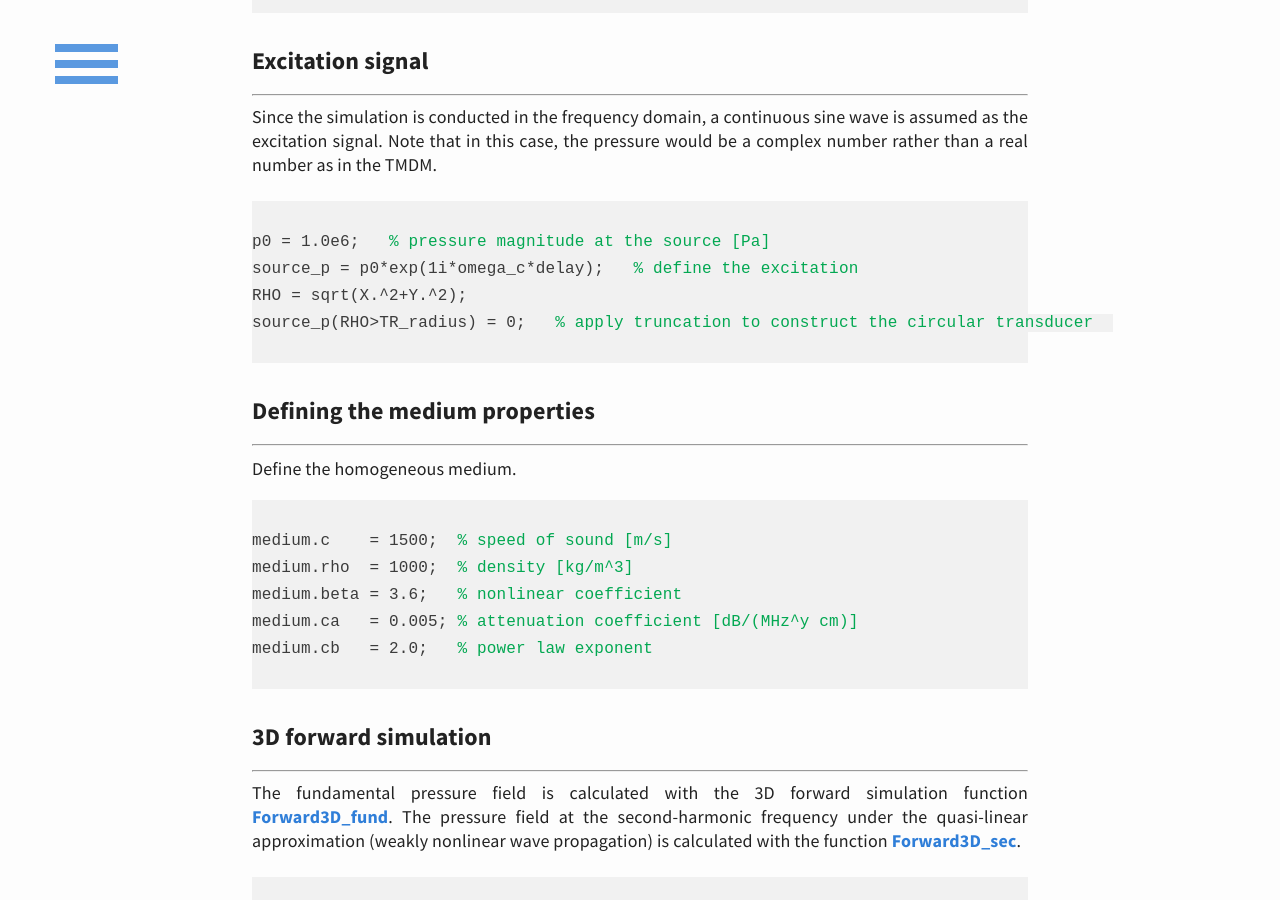
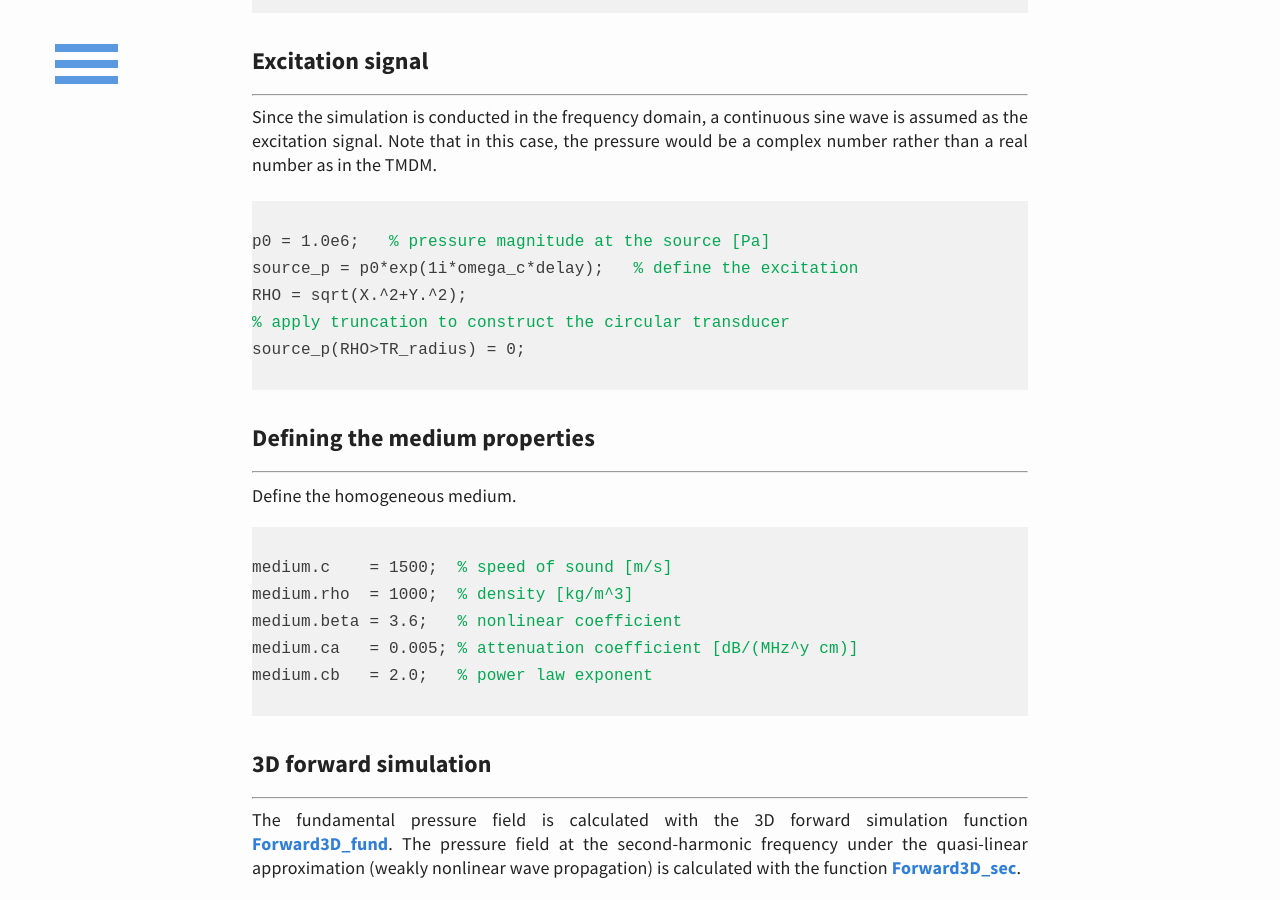
Before and after one commit to m-SOUND/mSOUND, a Jekyll site: the page built from _posts/2019-07-26-FSMDM_3D_homogeneous.html, in a window 1280 px wide and 900 px high, scrolled down 1001 px. Built offline with Jekyll 4.4.1, drawn with Linux system fonts in a browser that asks for light colours.

Commit message:
Update 2019-07-26-FSMDM_3D_homogeneous.html

```diff
--- a/_posts/2019-07-26-FSMDM_3D_homogeneous.html
+++ b/_posts/2019-07-26-FSMDM_3D_homogeneous.html
@@ -51,7 +51,8 @@ Since the simulation is conducted in the frequency domain, a continuous sine wav
 p0 = 1.0e6;   <font color="#03a852">% pressure magnitude at the source [Pa] </font>
 source_p = p0*exp(1i*omega_c*delay);  <font color="#03a852"> % define the excitation </font>
 RHO = sqrt(X.^2+Y.^2);
-source_p(RHO>TR_radius) = 0;  <font color="#03a852"> % apply truncation to construct the circular transducer</font>
+<font color="#03a852">% apply truncation to construct the circular transducer</font>
+source_p(RHO>TR_radius) = 0;
 </code>
 </pre>
  </p>
```
